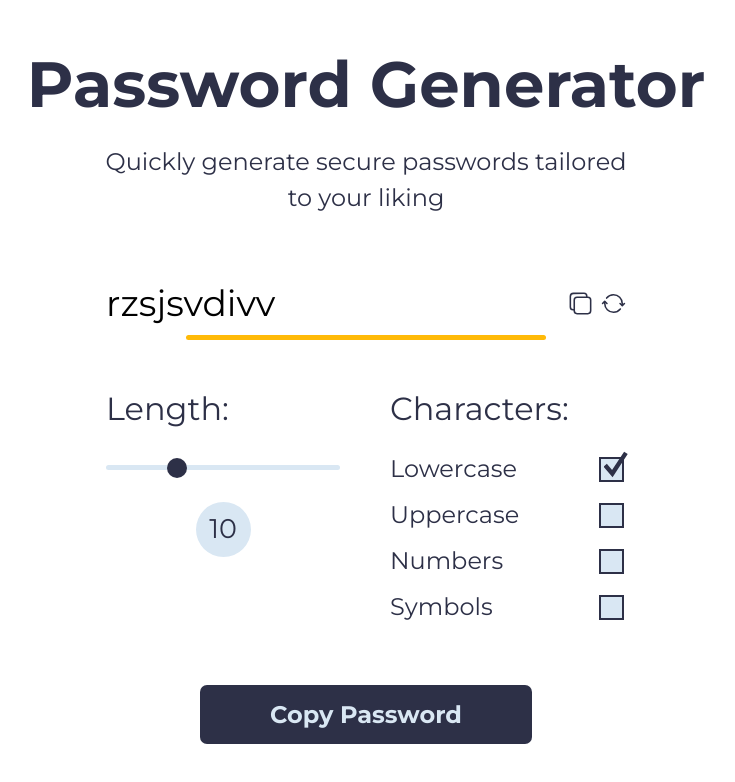
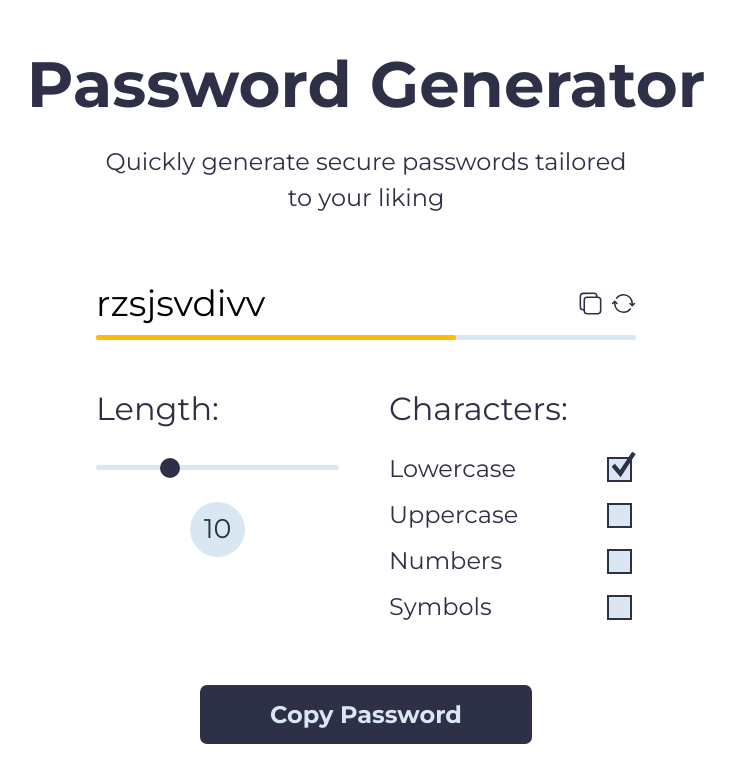
Before and after one commit to sos321/password-generator, a website: page dist/index.html in a window 1280 px wide. Shown: the whole page, without its empty margins (274-1009 px from the left). Drawn offline with nearby package versions, Linux system fonts and the light colour scheme.

Commit message:
Tweak design

```diff
--- a/sass/_base.scss
+++ b/sass/_base.scss
@@ -39,7 +39,7 @@ body {
 }
 
 // * Lengths
-$width-base: 50rem;
+$width-base: 54rem;
 $margin-bottom-base: 6rem;
 
 @mixin flex($direction: row, $align: center, $gap) {
--- a/sass/_components.scss
+++ b/sass/_components.scss
@@ -6,7 +6,7 @@
     }
 
     .subheading {
-        width: calc($width-base + 5rem);
+        width: calc($width-base + 1rem);
     }
 
     @include flex(column, center, 0);
@@ -24,8 +24,7 @@ main {
     @include flex(column, center, 0);
 
     .password-container {
-        width: calc($width-base + 2rem);
-
+        width: $width-base;
         @include flex(row, center, 0);
         justify-content: space-between;
 
@@ -64,14 +63,37 @@ main {
     }
 
     .strength-container {
-        width: $width-base;
+        width: 0rem;
         height: 5px;
+
+        align-self: flex-start;
+        justify-self: center;
 
         background-color: $main-color;
 
         border-radius: 2.5px;
 
         margin-bottom: 4.5rem;
+
+        transition: all 300ms ease;
+
+        position: relative;
+
+        &::before {
+            content: "";
+            position: absolute;
+            top: 0;
+            left: 0;
+
+            width: $width-base;
+            height: 5px;
+
+            background-color: $main-color;
+
+            border-radius: 2.5px;
+
+            z-index: -1;
+        }
     }
 
     .options-container {
```
Also changed, not shown: dist/css/main.min.css, dist/index.html, 1 other file.
